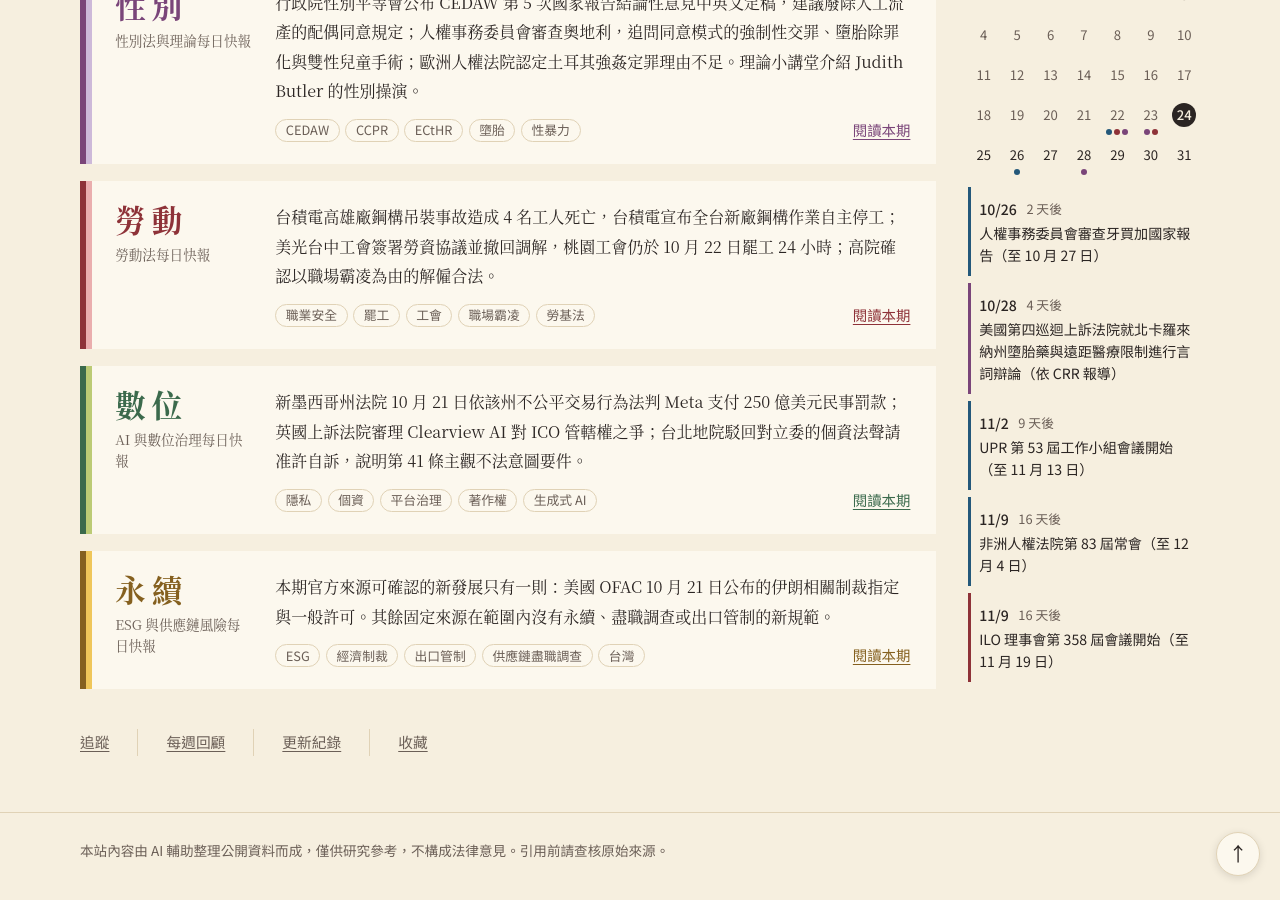
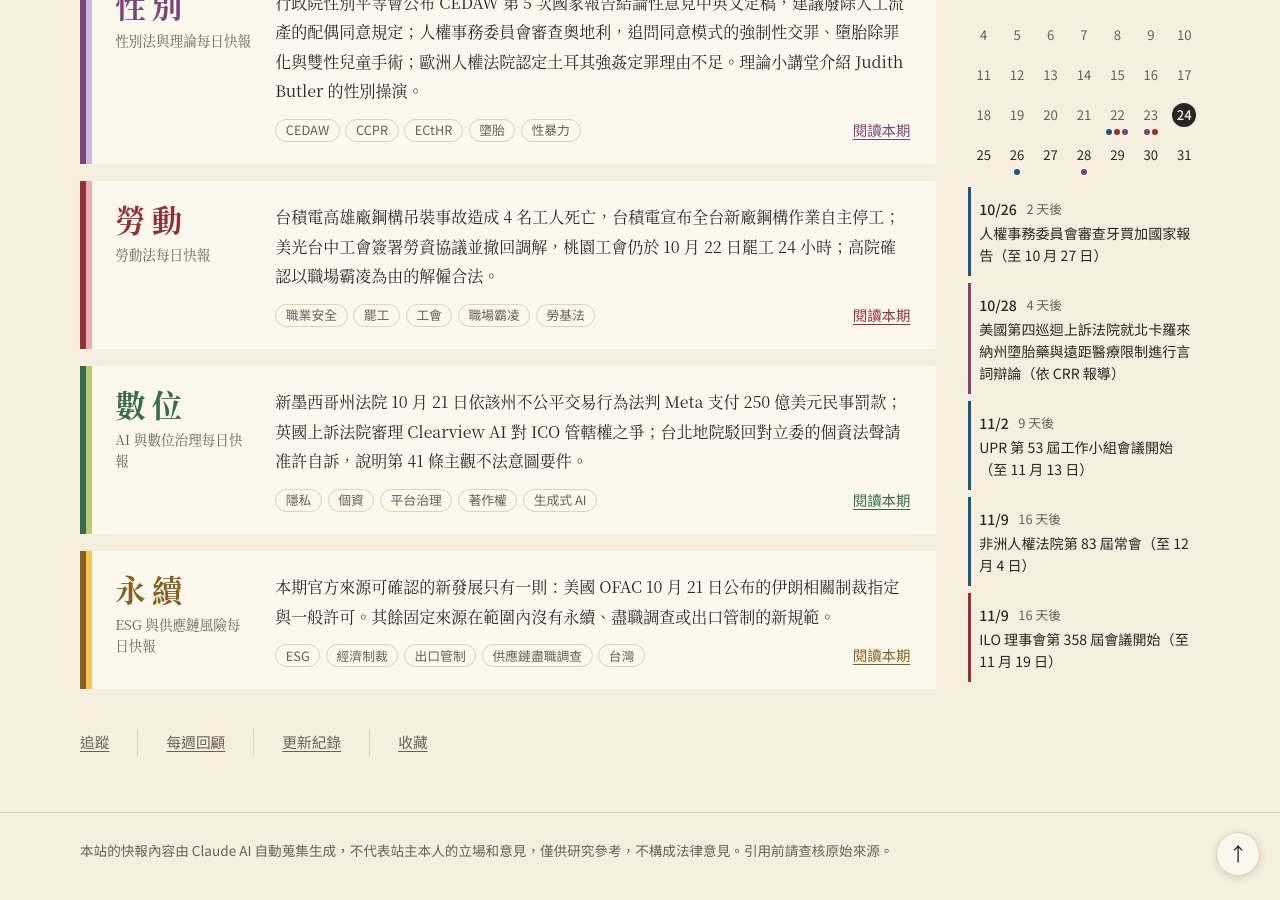
Before and after one commit to chadfan1004/Newsletter-for-international-human-rights-law-gender-theory-and-labour-law, a Jekyll site: the page built from index.html, in a window 1280 px wide and 900 px high, scrolled down 600 px. Built offline with Jekyll 4.4.1, drawn with Linux system fonts in a browser that asks for light colours.

Commit message:
頁尾免責聲明與關於頁用字一致
Co-Authored-By: Claude Sonnet 5.5 <noreply@anthropic.com>
Claude-Session: https://claude.ai/code/session_01FSbXdJEiLZof4dLYJ2WApi

```diff
--- a/_config.yml
+++ b/_config.yml
@@ -26,7 +26,7 @@ sections:
     name: 永續
     full: ESG 與供應鏈風險每日快報
 
-disclaimer: 本站內容由 AI 輔助整理公開資料而成，僅供研究參考，不構成法律意見。引用前請查核原始來源。
+disclaimer: 本站的快報內容由 Claude AI 自動蒐集生成，不代表站主本人的立場和意見，僅供研究參考，不構成法律意見。引用前請查核原始來源。
 
 plugins:
   - jekyll-feed
```
